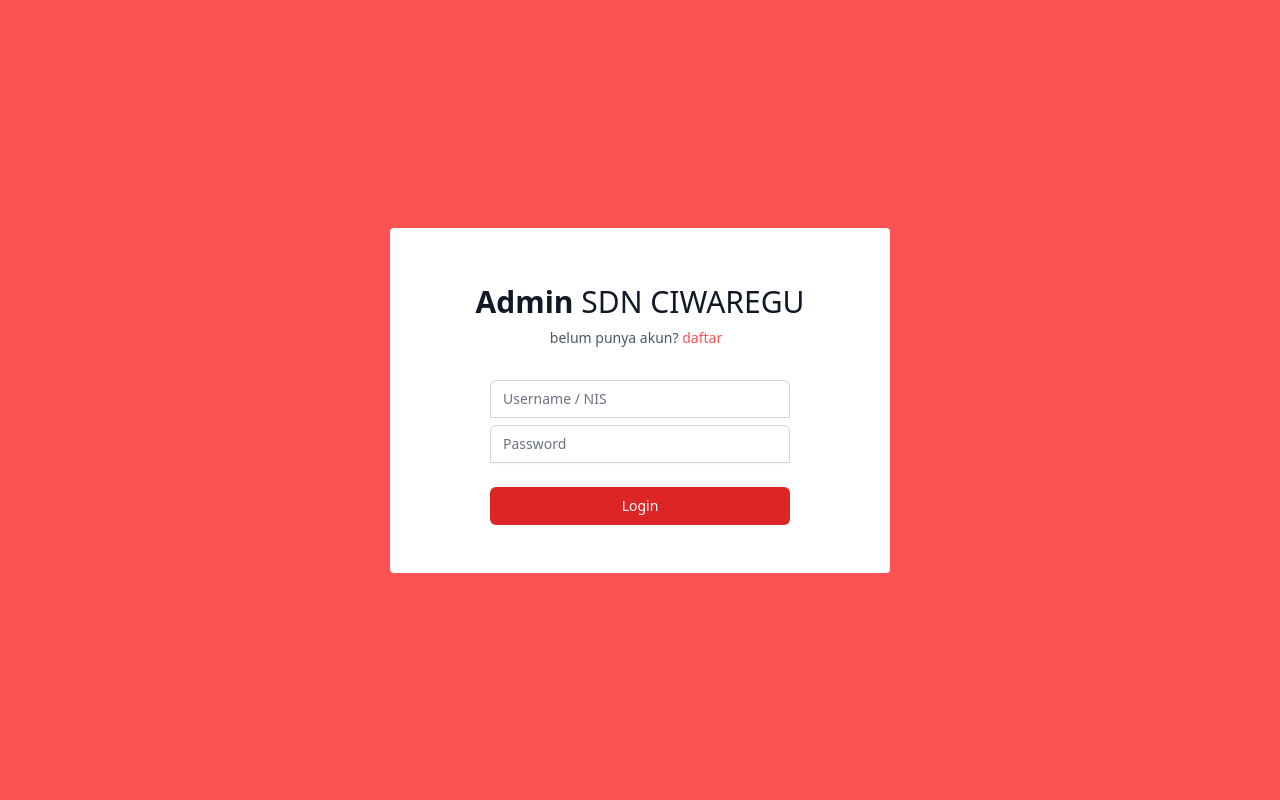
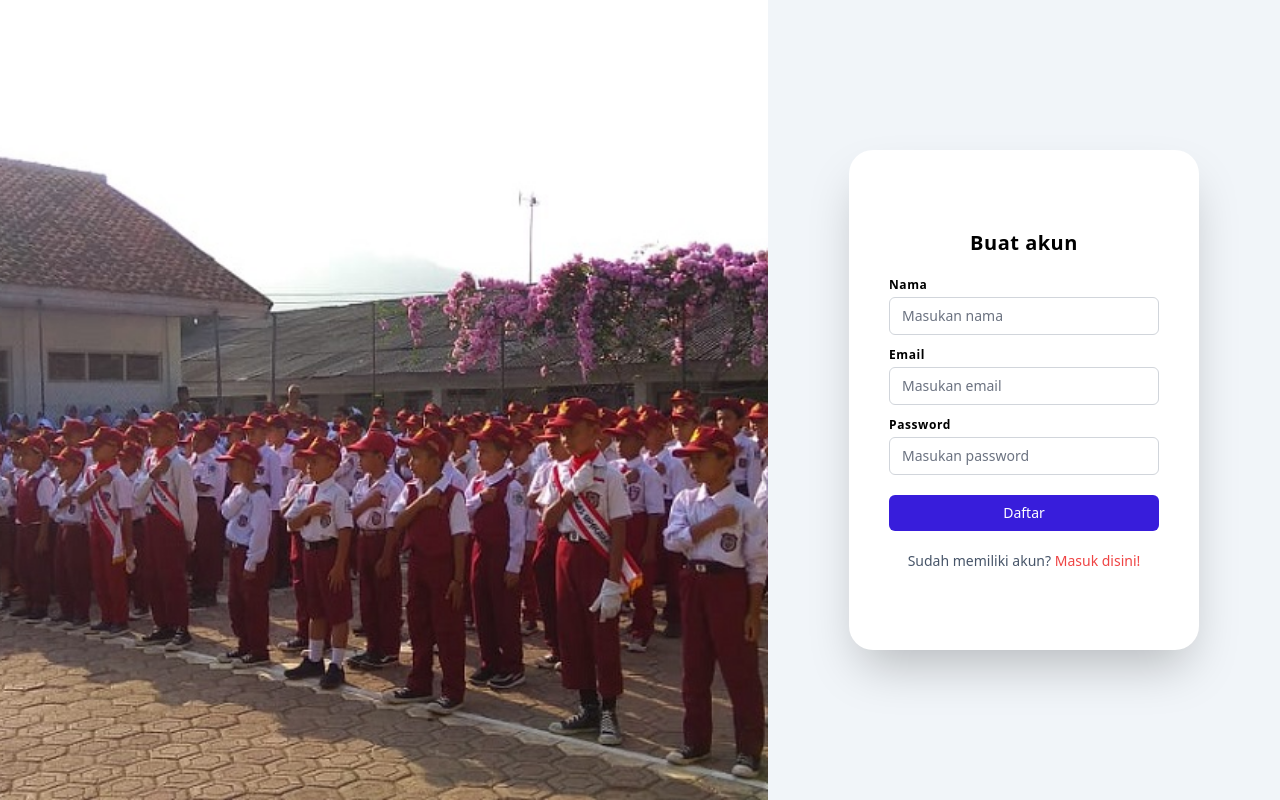
Before and after one commit to azarnuzy/sd-ciwaregu-1-fe, a Next.js app: page /login in a window 1280 px wide. Built offline with nearby package versions, Linux system fonts and the light colour scheme.

Commit message:
change design for login & register page

```diff
--- a/src/components/Login/LoginPage.jsx
+++ b/src/components/Login/LoginPage.jsx
@@ -1,50 +1,77 @@
 import React from "react";
+import Image from "next/image";
+import content1 from "../../assets/images/content-1.jpg";
 
 export default function Login() {
   return (
-    <div className="w-full h-screen flex justify-center bg-light-red items-center">
-      <div className="rounded  w-[500px] flex flex-col items-center bg-white justify-center pt-8 pb-12 px-4 sm:px-6 lg:px-8">
-        <div className="max-w-md w-full space-y-8">
-          <div>
-            <h2 className="mt-6 text-center text-3xl font-extrabold text-gray-900">
-              Admin <span className="font-thin">SDN CIWAREGU</span>
-            </h2>
-            <p className="mt-2 text-center text-sm text-gray-600">
-              belum punya akun?
-              <a
-                href="/login/register"
-                className="font-meduim text-light-red hover:text-red-600 pr-2"
+    <>
+      <div className="w-full h-screen flex flex-row">
+        <div className="w-full md:w-3/5 md:block hidden h-full">
+          <Image
+            src={content1}
+            className="object-cover w-full
+          h-full"
+          />
+        </div>
+        <div className="w-full md:w-2/5 h-full bg-slate-100 flex justify-center items-center">
+          <form className="bg-white shadow-2xl w-[350px] p-10 h-[500px] rounded-3xl flex flex-col justify-center items-center">
+            <h3 className="text-xl font-bold tracking-wide mb-5">Buat akun</h3>
+            <div className="w-full">
+              <h6 className="text-xs font-semibold tracking-wider mb-1">
+                Nama
+              </h6>
+              <input
+                type="text"
+                autoComplete="none"
+                required
+                className="block w-full py-2 px-3 border border-gray-300 placeholder-gray-500
+              text-gray-900 rounded-md mb-3 focus:outline-none focus:ring-gray-500 focus:border-gray-500 focus:z-10sm text-sm"
+                placeholder="Masukan nama"
+              />
+            </div>
+            <div className="w-full">
+              <h6 className="text-xs font-semibold tracking-wider mb-1">
+                Email
+              </h6>
+              <input
+                type="email"
+                autoComplete="none"
+                required
+                className="block w-full py-2 px-3 border border-gray-300 placeholder-gray-500
+              text-gray-900 rounded-md mb-3 focus:outline-none focus:ring-gray-500 focus:border-gray-500 focus:z-10sm text-sm"
+                placeholder="Masukan email"
+              />
+            </div>
+            <div className="w-full">
+              <h6 className="text-xs font-semibold tracking-wider mb-1">
+                Password
+              </h6>
+              <input
+                type="password"
+                autoComplete="none"
+                required
+                className="block w-full py-2 px-3 border border-gray-300 placeholder-gray-500
+              text-gray-900 rounded-md mb-3 focus:outline-none focus:ring-gray-500 focus:border-gray-500 focus:z-10sm text-sm"
+                placeholder="Masukan password"
+              />
+            </div>
+            <div className="w-full flex justify-center items-center flex-col">
+              <button
+                className="w-full flex justify-center py-2 mt-2 text-sm rounded-md
+            text-white bg-[#381DDB] hover:bg-[#281496] focus:outline-none focus:ring-2 focus:ring-offset-2 focus:ring-indigo-500"
               >
-                {" "}
-                daftar
-              </a>
-            </p>
-          </div>
+                Daftar
+              </button>
+              <p className="text-sm mt-5 text-slate-600">
+                Sudah memiliki akun?{" "}
+                <a href="/login/register" className="text-sm text-red-500">
+                  Masuk disini!
+                </a>
+              </p>
+            </div>
+          </form>
         </div>
-
-        <form className="mt-8 w-[300px] space-y-6">
-          <div className="rounded-md shadow-sm -space-y-px">
-            <div>
-              <input type="text" autoComplete="none" required className="apperance-none rounded-none relative block w-full px-3 py-2 border border-gray-300 placeholder-gray-500
-              text-gray-900 rounded-t-md mb-2 focus:outline-none focus:ring-indigo-500 focus:border-indigo-500 focus:z-10sm text-sm"
-              placeholder="Username / NIS"/>
-            </div>
-
-            <div>
-              <input type="password" autoComplete="none" required className="apperance-none rounded-none relative block w-full px-3 py-2 border border-gray-300 placeholder-gray-500
-              text-gray-900 rounded-t-md mb-2 focus:outline-none focus:ring-indigo-500 focus:border-indigo-500 focus:z-10sm text-sm"
-              placeholder="Password"/>
-            </div>
-          </div>
-
-          <div>
-            <button className="group relative w-full flex justify-center py-2 px-4 border border-transparent text-sm font-medium rounded-md
-            text-white bg-red-600 hover:bg-red-700 focus:outline-none focus:ring-2 focus:ring-offset-2 focus:ring-indigo-500">
-                Login
-            </button>
-          </div>
-        </form>
       </div>
-    </div>
+    </>
   );
 }
--- a/src/components/Login/RegisterPage.jsx
+++ b/src/components/Login/RegisterPage.jsx
@@ -1,63 +1,64 @@
 import React from "react";
+import Image from "next/image";
+import content1 from "../../assets/images/content-1.jpg";
 
 export default function Register() {
   return (
-    <div className="w-full h-screen flex justify-center bg-light-red items-center">
-      <div className="rounded  w-[500px] flex flex-col items-center bg-white justify-center pt-8 pb-12 px-4 sm:px-6 lg:px-8">
-        <div className="max-w-md w-full space-y-8">
-          <div>
-            <h2 className="mt-6 text-center text-3xl font-extrabold text-gray-900">
-              Daftar <span className="font-thin"></span>
-            </h2>
-            <p className="mt-2 text-center text-sm text-gray-600">
-              sudah punya akun?
-              <a
-                href="/login"
-                className="font-meduim text-light-red hover:text-red-600 pr-2"
+    <>
+      <div className="w-full h-screen flex flex-row">
+        <div className="w-full md:w-3/5 md:block hidden h-full">
+          <Image
+            src={content1}
+            className="object-cover w-full
+          h-full"
+          />
+        </div>
+        <div className="w-full md:w-2/5 h-full bg-slate-100 flex justify-center items-center">
+          <form className="bg-white shadow-2xl w-[350px] p-10 h-[400px] rounded-3xl flex flex-col justify-center items-center">
+            <h3 className="text-xl font-bold tracking-wide mb-5">Selamat Datang Kembali</h3>
+            <div className="w-full">
+              <h6 className="text-xs font-semibold tracking-wider mb-1">
+                Email
+              </h6>
+              <input
+                type="email"
+                autoComplete="none"
+                required
+                className="block w-full py-2 px-3 border border-gray-300 placeholder-gray-500
+              text-gray-900 rounded-md mb-3 focus:outline-none focus:ring-gray-500 focus:border-gray-500 focus:z-10sm text-sm"
+                placeholder="Masukan email"
+              />
+            </div>
+            <div className="w-full">
+              <h6 className="text-xs font-semibold tracking-wider mb-1">
+                Password
+              </h6>
+              <input
+                type="password"
+                autoComplete="none"
+                required
+                className="block w-full py-2 px-3 border border-gray-300 placeholder-gray-500
+              text-gray-900 rounded-md mb-3 focus:outline-none focus:ring-gray-500 focus:border-gray-500 focus:z-10sm text-sm"
+                placeholder="Masukan password"
+              />
+            </div>
+            <div className="w-full flex justify-center items-center flex-col">
+              <button
+                className="w-full flex justify-center py-2 mt-2 text-sm rounded-md
+            text-white bg-[#381DDB] hover:bg-[#281496] focus:outline-none focus:ring-2 focus:ring-offset-2 focus:ring-indigo-500"
               >
-                {" "}
-                login
-              </a>
-            </p>
-          </div>
+                Masuk
+              </button>
+              <p className="text-sm mt-5 text-slate-600">
+                Belum memiliki akun?{" "}
+                <a href="/login" className="text-sm text-red-500">
+                  Daftar disini!
+                </a>
+              </p>
+            </div>
+          </form>
         </div>
-
-        <form className="mt-8 w-[300px] space-y-6">
-          <div className="rounded-md shadow-sm -space-y-px">
-            <div>
-              <input type="text" autoComplete="none" required className="apperance-none rounded-none relative block w-full px-3 py-2 border border-gray-300 placeholder-gray-500
-              text-gray-900 rounded-t-md mb-2 focus:outline-none focus:ring-indigo-500 focus:border-indigo-500 focus:z-10sm text-sm"
-              placeholder="Username"/>
-            </div>
-
-            <div>
-              <input type="text" autoComplete="none" required className="apperance-none rounded-none relative block w-full px-3 py-2 border border-gray-300 placeholder-gray-500
-              text-gray-900 rounded-t-md mb-2 focus:outline-none focus:ring-indigo-500 focus:border-indigo-500 focus:z-10sm text-sm"
-              placeholder="Nomor induk siswa"/>
-            </div>
-
-
-            <div>
-              <input type="password" autoComplete="none" required className="apperance-none rounded-none relative block w-full px-3 py-2 border border-gray-300 placeholder-gray-500
-              text-gray-900 rounded-t-md mb-2 focus:outline-none focus:ring-indigo-500 focus:border-indigo-500 focus:z-10sm text-sm"
-              placeholder="Password"/>
-            </div>
-
-            <div>
-              <input type="password" autoComplete="none" required className="apperance-none rounded-none relative block w-full px-3 py-2 border border-gray-300 placeholder-gray-500
-              text-gray-900 rounded-t-md mb-2 focus:outline-none focus:ring-indigo-500 focus:border-indigo-500 focus:z-10sm text-sm"
-              placeholder="Confirm Password"/>
-            </div>
-          </div>
-
-          <div>
-            <button className="group relative w-full flex justify-center py-2 px-4 border border-transparent text-sm font-medium rounded-md
-            text-white bg-red-600 hover:bg-red-700 focus:outline-none focus:ring-2 focus:ring-offset-2 focus:ring-indigo-500">
-                Register
-            </button>
-          </div>
-        </form>
       </div>
-    </div>
+    </>
   );
 }
```
